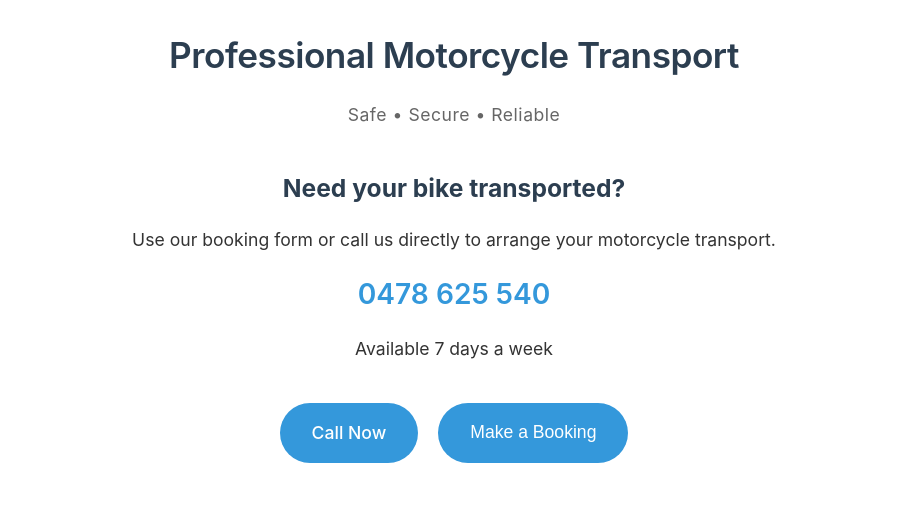
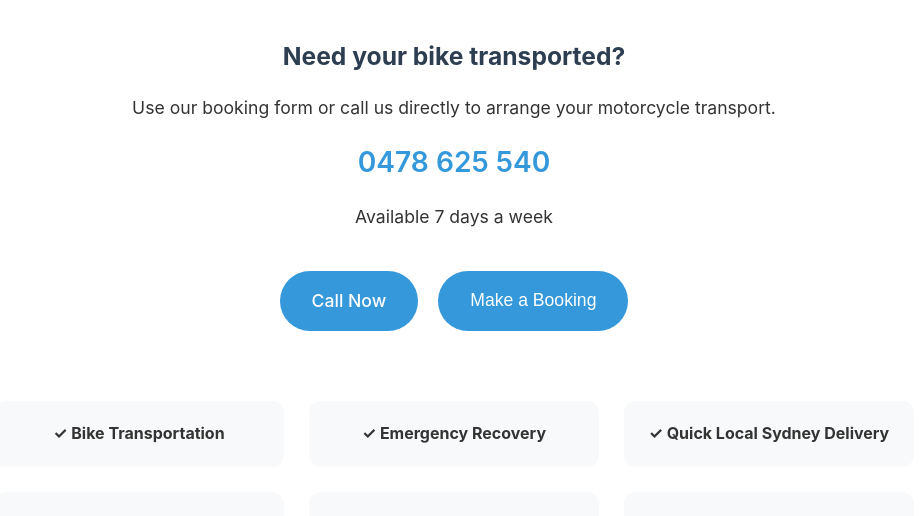
Before and after one commit to mototransport/homepage, a plain HTML site: page index.html in a window 1280 px wide. Shown: the part 232-748 px from the top of the page, without its empty margins (186-1106 px from the left). Drawn offline with Linux system fonts and the light colour scheme.

Commit message:
Update index.html

```diff
--- a/index.html
+++ b/index.html
@@ -40,21 +40,6 @@
             width: 85%;
             margin: 0 auto 30px;
             display: block;
-        }
-
-        .title {
-            color: var(--primary-color);
-            font-size: 2.2em;
-            font-weight: 600;
-            margin-bottom: 10px;
-            letter-spacing: -0.5px;
-        }
-
-        .subtitle {
-            font-size: 1.1em;
-            color: #666;
-            margin-bottom: 40px;
-            letter-spacing: 0.5px;
         }
 
         .features {
@@ -166,10 +151,6 @@
         <div class="card">
             <img src="logo.jpg" alt="Rescue Moto" class="logo">
 
-            <h1 class="title">Professional Motorcycle Transport</h1>
-            <p class="subtitle">Safe • Secure • Reliable</p>
-
-
             <div class="contact-info">
                 <h2>Need your bike transported?</h2>
                 <p>Use our booking form or call us directly to arrange your motorcycle transport.</p>
```
